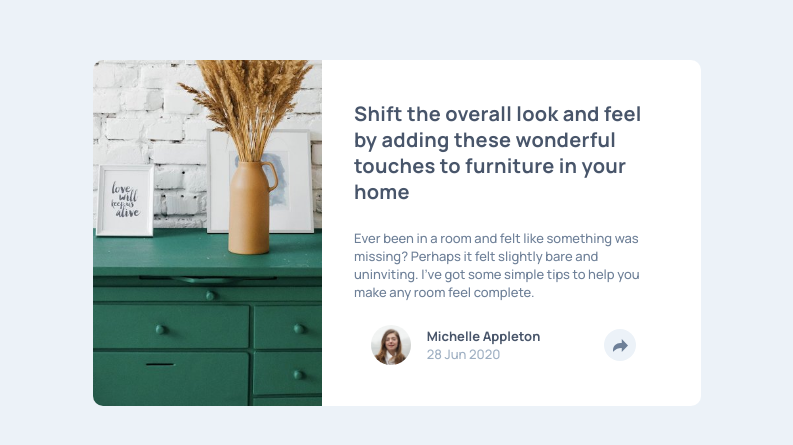
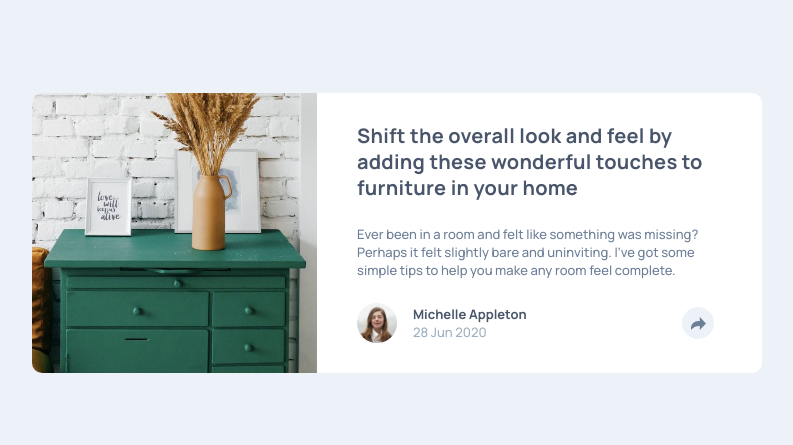
Before and after one commit to marefpceo/fem-article-preview-component, a plain HTML site: page index.html in a window 1536 px wide. Shown: the part 167-612 px from the top of the page, without its empty margins (371-1164 px from the left). Drawn offline with Linux system fonts and the light colour scheme.

Commit message:
style: update layout view for desktops

```diff
--- a/css/components.css
+++ b/css/components.css
@@ -1,5 +1,5 @@
 .article-image {
-  width: 20.4375;
+  width: 20.4375rem;
   height: 12.5rem;
   max-width: revert;
   object-fit: cover;
@@ -15,13 +15,19 @@
     border-top-right-radius: 0;
     border-bottom-left-radius: inherit;
   };
+
+  @media (min-width: 90rem) {
+    width: 17.8125rem;
+    height: 17.5rem;
+  }
 }
 
 .button-group {
   display: flex;
-  justify-content: center;
+  justify-content: space-between;
   align-items: center;
   gap: var(--spacing-800);
+  width: 100%;
 }
 
 .profile {
--- a/css/layout.css
+++ b/css/layout.css
@@ -8,8 +8,6 @@
   width: 100%;
   max-width: 20.4375rem;
 
-  /* overflow: hidden; */
-
   & .text-block {
     display: flex;
     flex-direction: column;
@@ -18,7 +16,11 @@
 
   @media (min-width: 48rem) {
     flex-direction: row;
-
     max-width: 38rem;
   }
+
+  @media (min-width: 90rem) {
+    max-width: 45.625rem;
+    gap: var(--spacing-500);
+  }
 }
```
